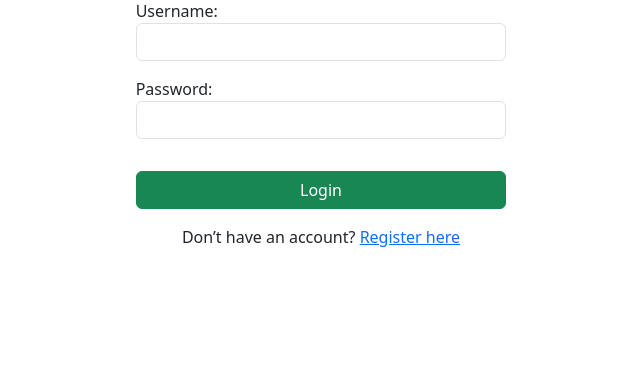
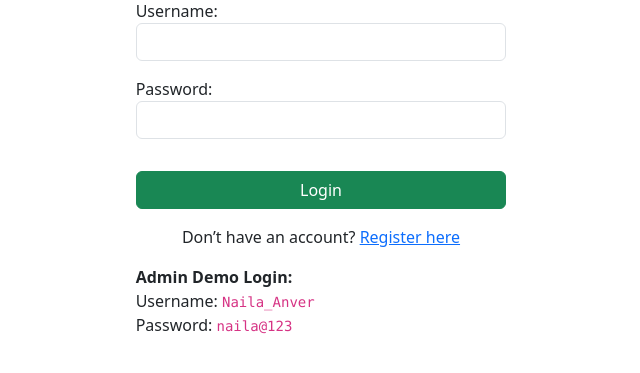
Before and after one commit to nailaanver/course_registration, a Django app: page /login/ in a window 1280 px wide. Shown: the part 111-484 px from the top of the page, without its empty margins (319-959 px from the left). Run offline with Django 5.2, Linux system fonts and the light colour scheme.

Commit message:
add login demo credentials

```diff
--- a/course_app/templates/login.html
+++ b/course_app/templates/login.html
@@ -23,6 +23,13 @@
       Don’t have an account?
       <a href="{% url 'register' %}">Register here</a>
     </p>
+    <div class="demo-box">
+        <strong>Admin Demo Login:</strong><br>
+        Username: <code>Naila_Anver</code><br>
+        Password: <code>naila@123</code>
+      </div>
   </div>
+
+
 </body>
 </html>
```
Also changed, not shown: db.sqlite3.
